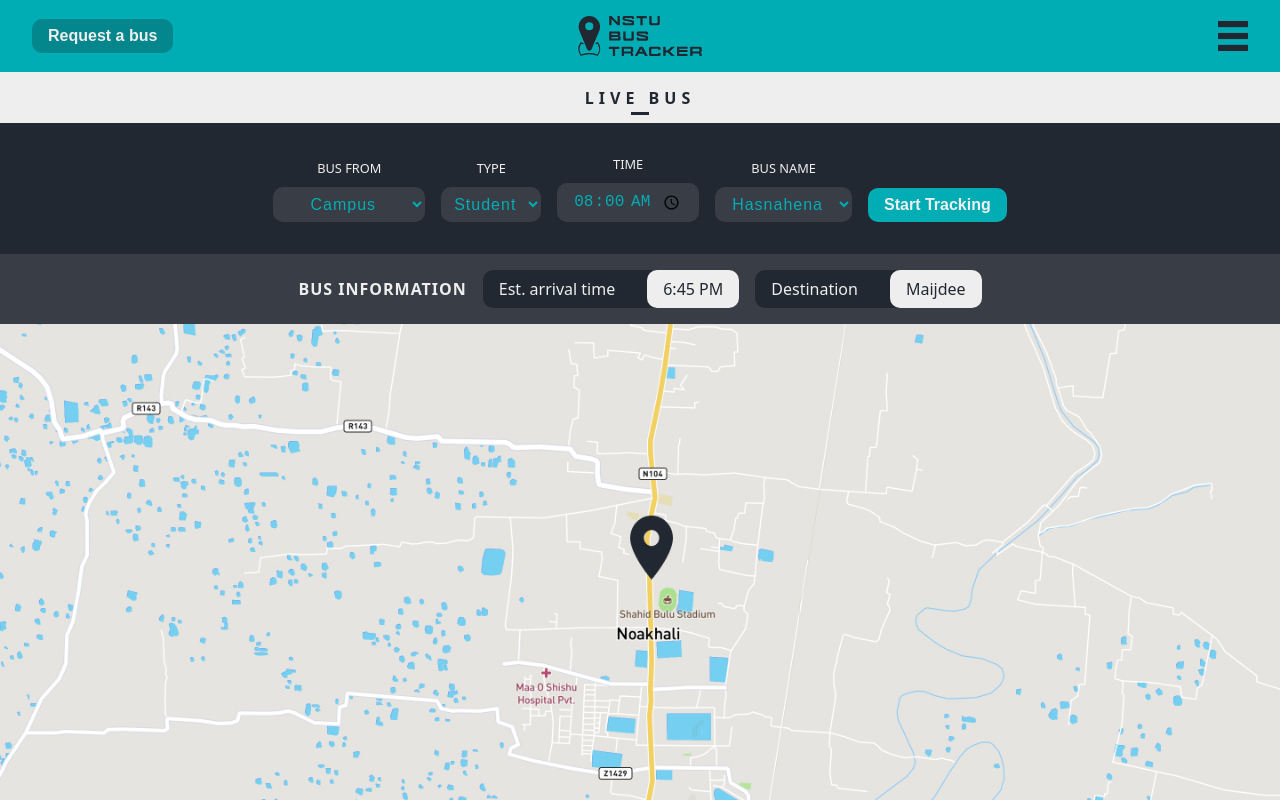
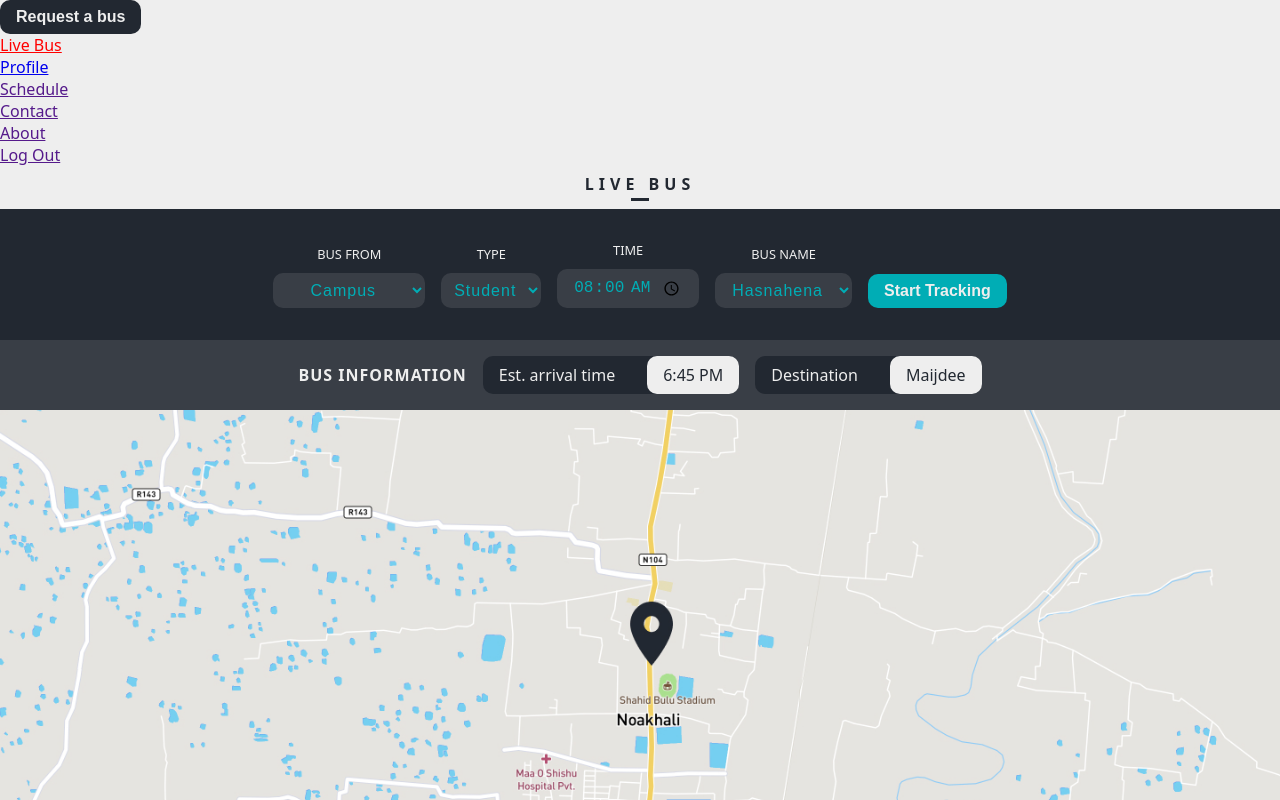
Before and after one commit to Rai321han/NSTU_BUS_TRACKER, a plain HTML site: page home.html in a window 1280 px wide. Shown: the top 800 px of the page. Drawn offline with Linux system fonts and the light colour scheme.

```diff
--- a/home.css
+++ b/home.css
@@ -11,93 +11,8 @@ html {
 }
 
 body {
-  overflow-x: hidden;
   padding: 0;
   background-color: var(--color-white);
-  height: 100vh;
-}
-
-.nav {
-  width: 100%;
-  display: grid;
-  grid-template-columns: 1fr 1fr 1fr;
-  flex-direction: row;
-  justify-content: space-between;
-  align-items: center;
-  padding: 1em 2em;
-  background-color: var(--color-secondary);
-  position: fixed;
-  gap: 1em;
-}
-
-.ctr-btn:disabled {
-  background-color: #04868d;
-  cursor: default;
-}
-
-#logo {
-  height: 40px;
-  background-image: url(NSTU_BUS_TRACKING_LOGO-01.svg);
-  background-position: center;
-  background-repeat: no-repeat;
-  background-size: contain;
-}
-
-main {
-  padding-top: 5em;
-}
-
-.menu {
-  display: flex;
-  flex-direction: column;
-  align-items: flex-end;
-}
-
-.menu-btn {
-  width: 30px;
-  height: 30px;
-  background-image: url(menu.svg);
-  background-position: center;
-  background-repeat: no-repeat;
-  background-size: contain;
-  cursor: pointer;
-}
-
-.menu-btn-container {
-  display: flex;
-  flex-direction: column;
-  justify-content: flex-end;
-  align-items: flex-end;
-  position: relative;
-}
-
-.menu-container {
-  border: 2px solid var(--color-secondary);
-  top: 100%;
-  border-radius: 10px;
-  position: absolute;
-  display: none;
-  background-color: var(--color-primary-dark);
-  padding: 2em;
-  cursor: pointer;
-}
-
-.menu-option--name {
-  color: var(--color-white);
-  letter-spacing: 1px;
-  text-decoration: none;
-}
-
-.menu-option:not(:last-child) {
-  margin-bottom: 1em;
-}
-
-.menu-option--name:hover {
-  color: var(--color-secondary);
-}
-
-.menu-btn-container:hover > .menu-container {
-  display: block;
 }
 
 .side {
```
